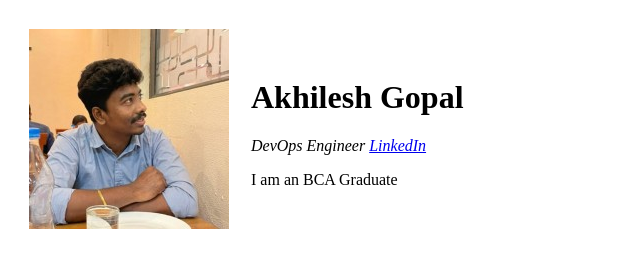
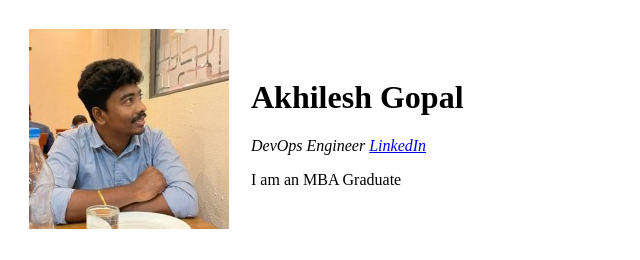
Before and after one commit to akhileshgopal/personal_resume, a plain HTML site: page index.html in a window 1280 px wide. Shown: the top 260 px of the page, 0-640 px from the left. Drawn offline with Linux system fonts and the light colour scheme.

Commit message:
Update index.html

```diff
--- a/index.html
+++ b/index.html
@@ -11,7 +11,7 @@
       <td><img src="akhilesh.jfif" alt="akhilesh profile picture"></td>
       <td><h1>Akhilesh Gopal</h1>
       <p><em>DevOps Engineer <a href="https://in.linkedin.com/in/akhilesh-v-a-gopal-2a77851b3">LinkedIn</a> </em></p>
-      <p>I am an BCA Graduate</p></td>
+      <p>I am an MBA Graduate</p></td>
     </tr>
   </table>
   <hr>
```
